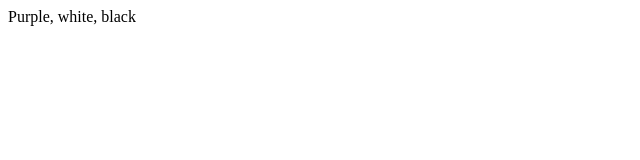
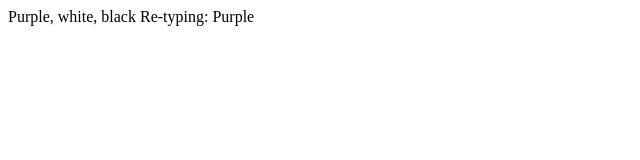
Before and after one commit to Cynthiafeng/MDIA2526Lab3, a plain HTML site: page index.html in a window 1280 px wide. Shown: the whole page, without its empty margins (0-640 px from the left). Drawn offline with Linux system fonts and the light colour scheme.

Commit message:
retyped purple

```diff
--- a/index.html
+++ b/index.html
@@ -10,5 +10,6 @@
 		 	}
 		</script>
 		<text>Purple, white, black</text>
+		<text>Re-typing: Purple</text>
 	</body>
 </html>
```
